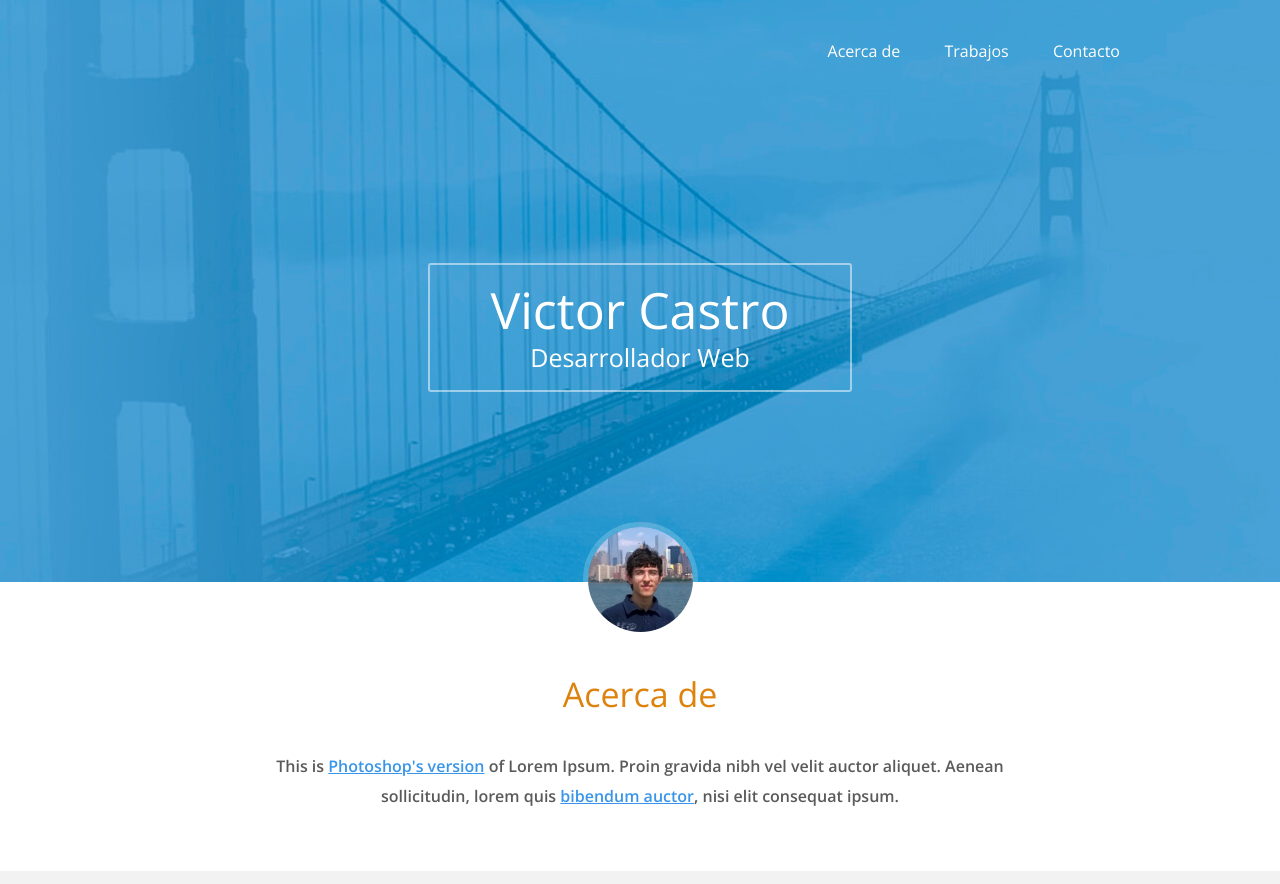
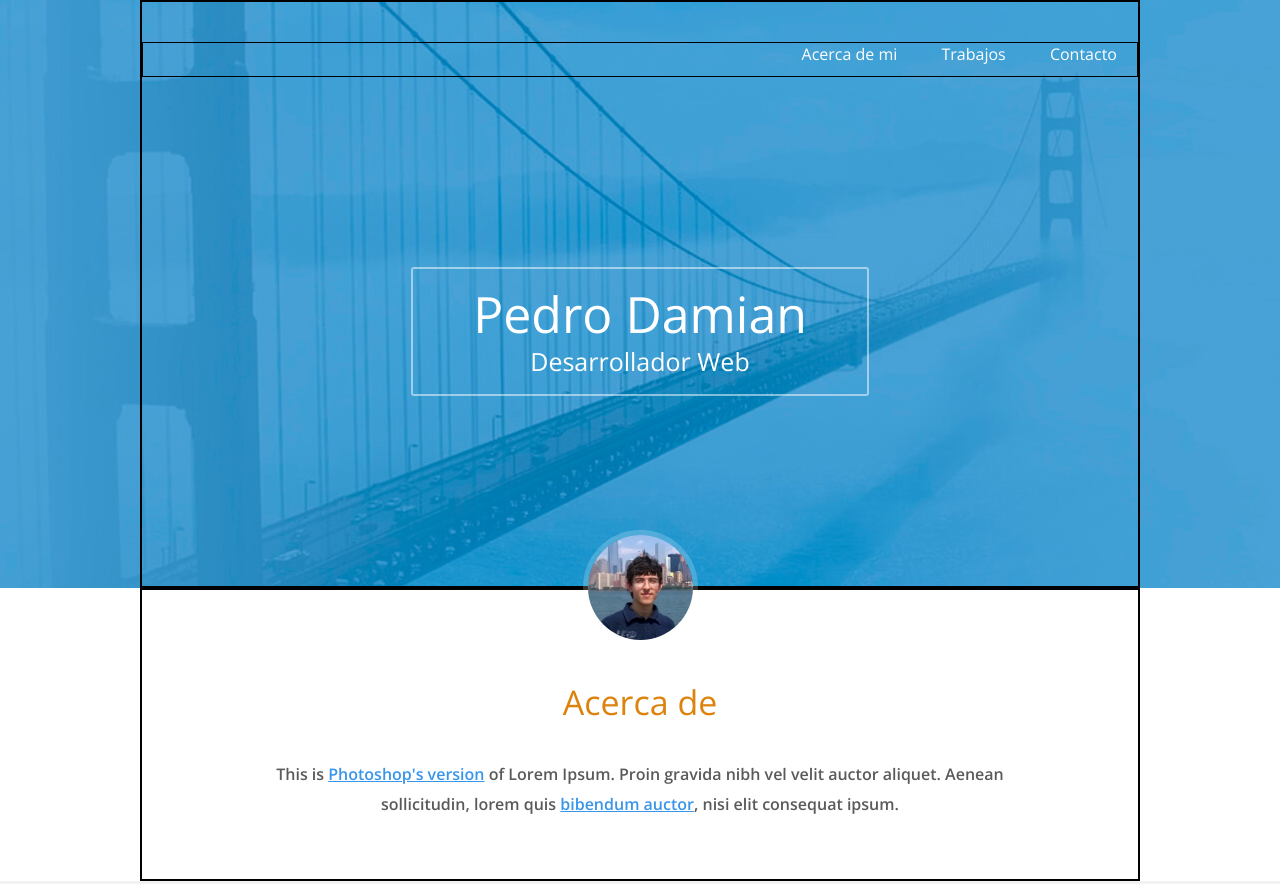
Before and after one commit to pedro-damian/portafolio, a plain HTML site: page index.html in a window 1280 px wide. Shown: the top 884 px of the page. Drawn offline with nearby package versions, Linux system fonts and the light colour scheme.

Commit message:
portafolio

```diff
--- a/css/estilos.css
+++ b/css/estilos.css
@@ -13,6 +13,7 @@ body {
 .contenedor {
   width: 90%;
   max-width: 1000px;
+  border: 2px solid;
   margin: auto;
   overflow: hidden; }
 
@@ -24,7 +25,8 @@ header {
   max-height: 600px; }
   header .menu {
     margin: 40px 0;
-    text-align: right; }
+    text-align: right;
+    border: 1px solid; }
     header .menu a {
       margin: 0 20px;
       color: #fff;
--- a/index.html
+++ b/index.html
@@ -2,7 +2,7 @@
 <html lang="es">
 <head>
 	<meta charset="UTF-8">
-	<title>Portafolio de FalconMasters</title>
+	<title>Pedro Damian</title>
 	<meta name="viewport" content="width=device-width, user-scalable=no, initial-scale=1.0, maximum-scale=1.0, minimum-scale=1.0">
 	<link href='https://fonts.googleapis.com/css?family=Open+Sans:400,300,600,400italic,700' rel='stylesheet' type='text/css'>
 	<link rel="stylesheet" href="css/font-awesome.min.css">
@@ -13,14 +13,14 @@
 	<header>
 		<div class="contenedor">
 			<nav class="menu">
-				<a href="#">Acerca de</a>
+				<a href="#">Acerca de mi</a>
 				<a href="#">Trabajos</a>
 				<a href="#">Contacto</a>
 			</nav>
 
 			<div class="contenedor-texto">
 				<div class="texto">
-					<h1 class="nombre">Victor Castro</h1>
+					<h1 class="nombre">Pedro Damian</h1>
 					<h2 class="profesion">Desarrollador Web</h2>
 				</div>
 			</div>
@@ -31,7 +31,7 @@
 		<section class="acerca-de">
 			<div class="contenedor">
 				<div class="foto">
-					<img src="img/foto.jpg" width="115" height="115" alt="Carlos Arturo">
+					<img src="img/foto.jpg" width="115" height="115" alt="Pedro damian">
 				</div>
 
 				<div class="texto">
@@ -140,9 +140,7 @@
 			<div class="contenedor">
 				<a class="twitter" href="http://www.twitter.com/falconmasters"><i class="fa fa-twitter"></i></a>
 				<a class="facebook" href="http://www.facebook.com/falconmasters"><i class="fa fa-facebook"></i></a>
-				<a class="youtube" href="http://www.youtube.com/falconmasters"><i class="fa fa-youtube-play"></i></a>
 				<a class="github" href="http://www.github.com/falconmasters"><i class="fa fa-github"></i></a>
-				<a class="instagram" href="http://www.instagram.com/falconmasters"><i class="fa fa-instagram"></i></a>
 			</div>
 		</section>
 	</footer>
```
